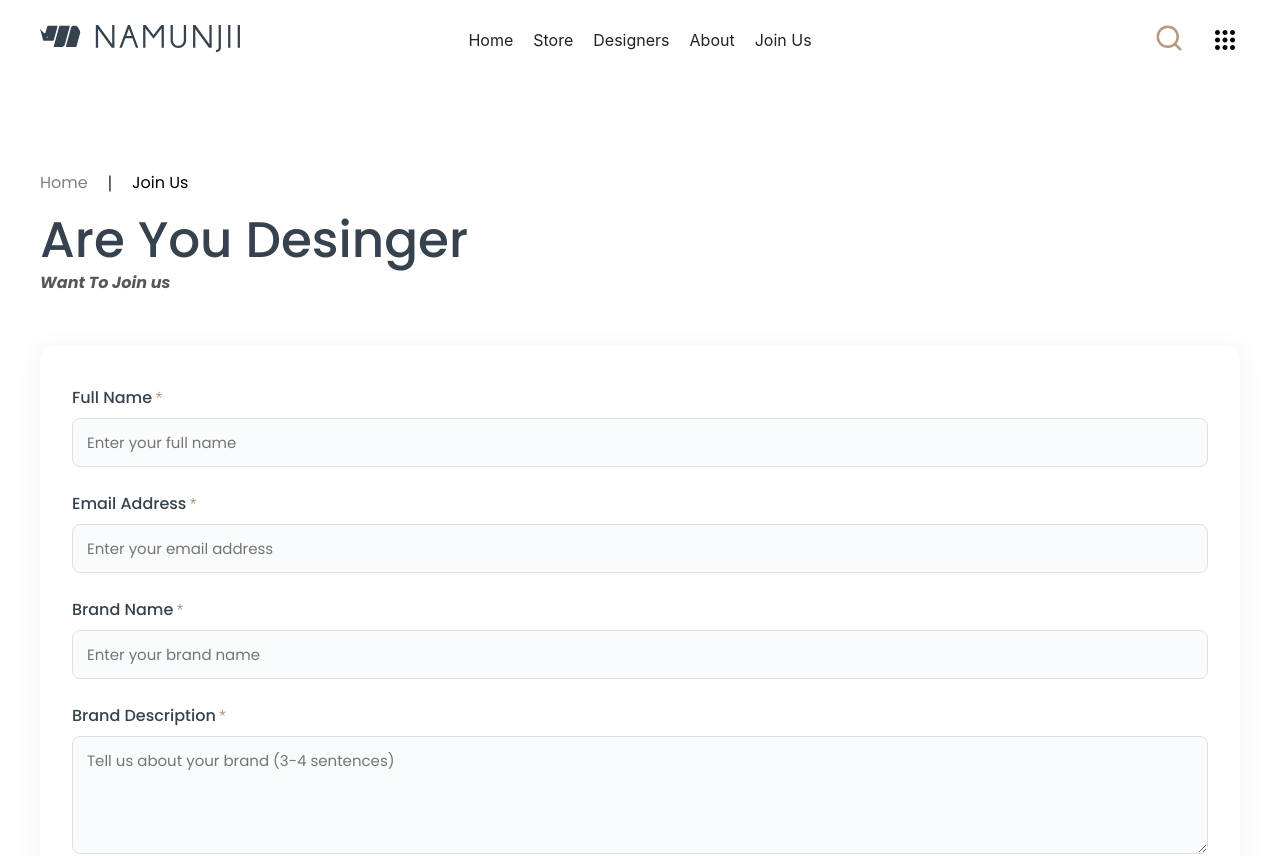
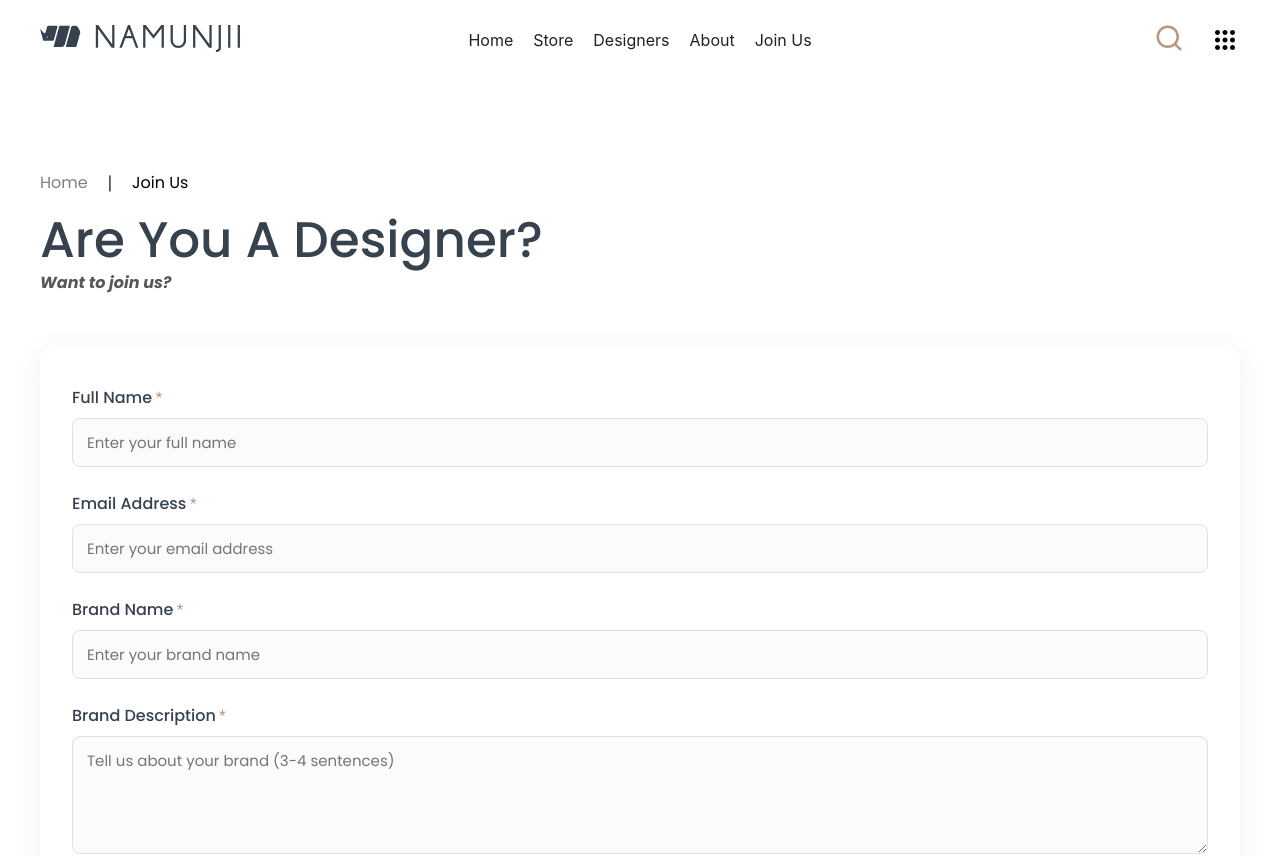
Before and after one commit to neeelpatell19/namunjii, a React (Vite) app: page /vendor-verification in a window 1280 px wide. Shown: the top 856 px of the page. Built offline with nearby package versions, Linux system fonts and the light colour scheme.

Commit message:
Udpated some info

```diff
--- a/src/Components/OthersComponents/VendorVerification/VendorVerification.jsx
+++ b/src/Components/OthersComponents/VendorVerification/VendorVerification.jsx
@@ -245,9 +245,9 @@ const VendorVerification = () => {
                         </div>
                         <div className="marginBottom50">
                             <div className="CommonFlexGap ">
-                            <h2>Are You Desinger</h2>
-                            {/* <br /> */}
-                            <p><b><i>Want To Join us</i> </b></p>
+                                <h2>Are You A Designer?</h2>
+                                {/* <br /> */}
+                                <p><b><i>Want to join us?</i> </b></p>
                             </div>
 
                             <p></p>
```
